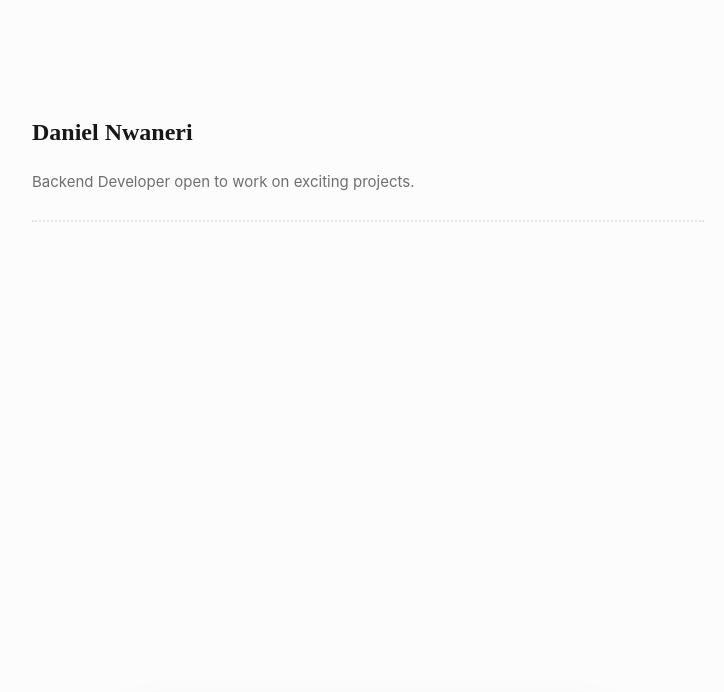
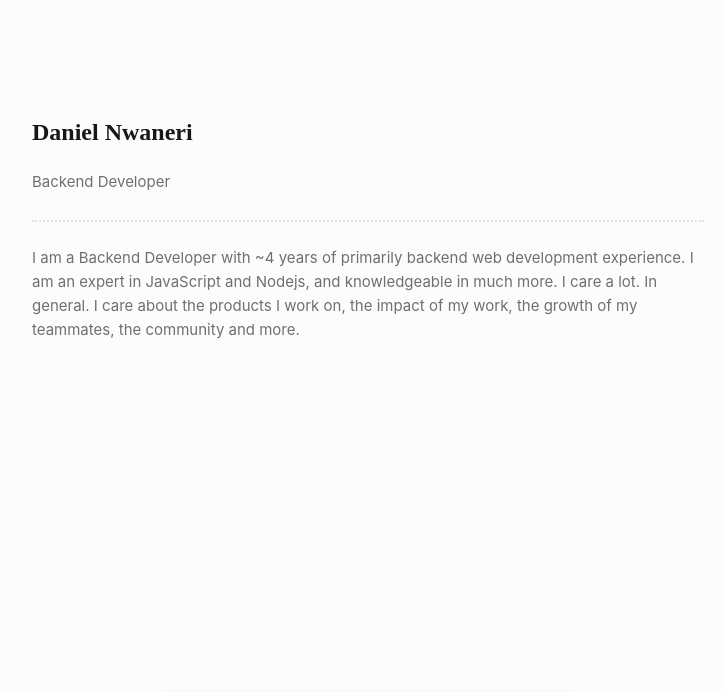
Before and after one commit to dannwaneri/portfolio_v4, a Gatsby site: page / in a window 1280 px wide. Shown: the top 692 px of the page, without its empty margins (272-996 px from the left). Built offline with nearby package versions, Linux system fonts and the light colour scheme; Gatsby itself is replaced by a stand-in of ours; no server answers.

Commit message:
Update Home.component.jsx

```diff
--- a/src/components/Home/Home.component.jsx
+++ b/src/components/Home/Home.component.jsx
@@ -35,8 +35,8 @@ const Home = () => {
     exit="exit"
     >
     <NameContainer>Daniel Nwaneri</NameContainer>
-    <Title>Backend Developer open to work on exciting projects.</Title>
-    {/**<TitleContainer>Daniel specializes in JavaScript back-end development. He is comfortable working with many languages and platforms and has recently dedicated himself to developing back-end applications using Node.js, Express.js, MongoDB and Typescript.He also has some experience with blockchain technology and a bachelor's degree in Geophysics.</TitleContainer>**/}
+    <Title>Backend Developer</Title>
+    <TitleContainer>I am a Backend Developer with ~4 years of primarily backend web development experience. I am an expert in JavaScript and Nodejs, and knowledgeable in much more. I care a lot. In general. I care about the products I work on, the impact of my work, the growth of my teammates, the community and more.</TitleContainer>
     </motion.div>
 )};
 export default Home;
```
